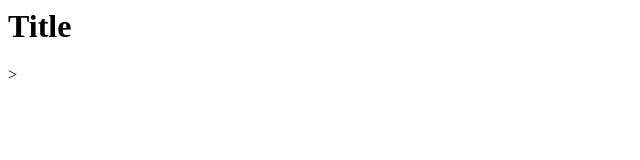
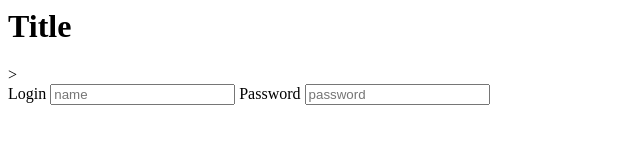
Before and after one commit to pacalabre/Tokyo, a plain HTML site: page index.html in a window 1280 px wide. Shown: the whole page, without its empty margins (0-640 px from the left). Drawn offline with Linux system fonts and the light colour scheme.

Commit message:
adding login form

```diff
--- a/index.html
+++ b/index.html
@@ -1 +1,7 @@
 <h1>Title</h1>>
+<form>
+    <label>Login</label>
+    <input placeholder="name">
+    <label>Password</label>
+    <input placeholder="password">
+</form>
```
